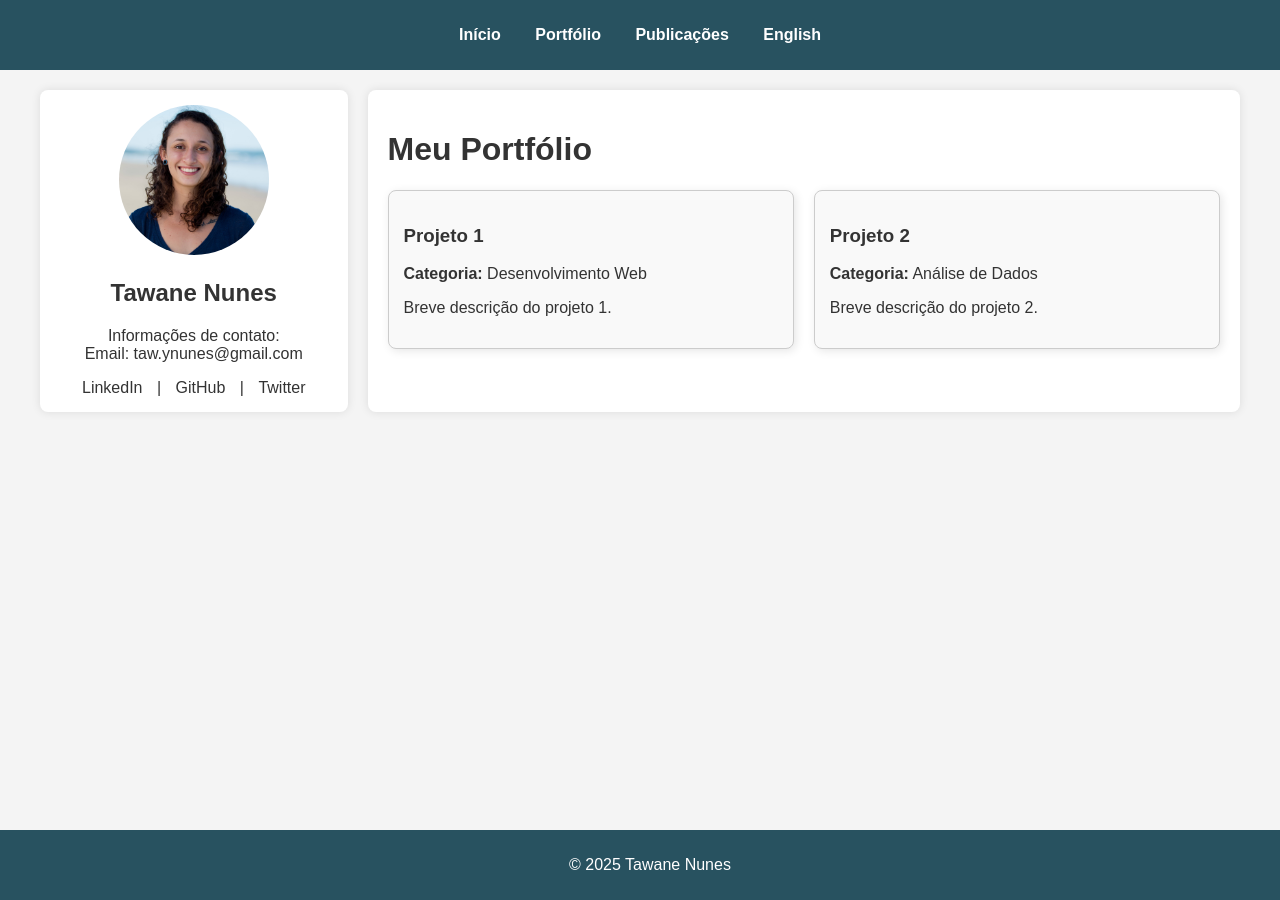
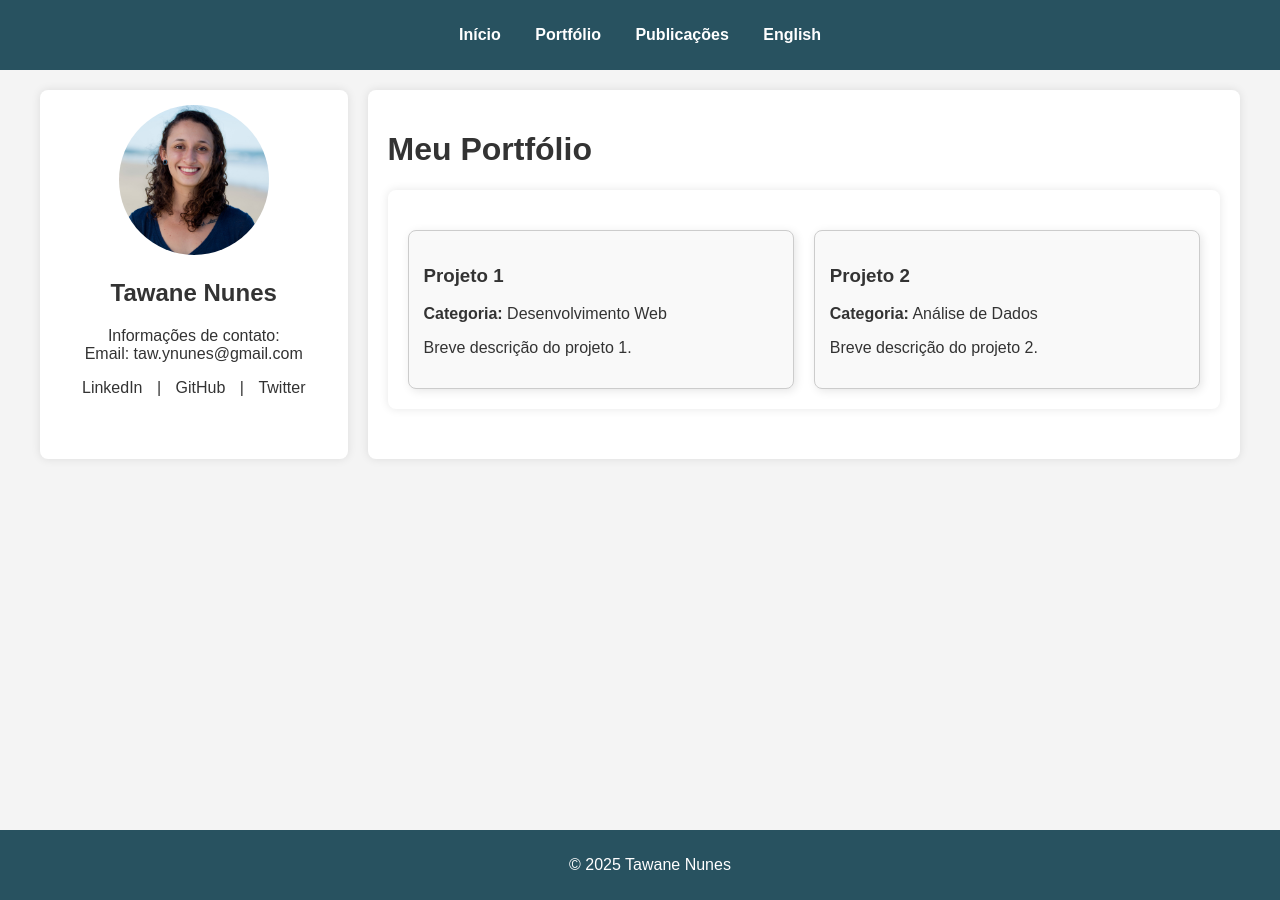
Before and after one commit to tawnunes/tawnunes.github.io, a Jekyll site: the page built from portfolio.md, in a window 1280 px wide. Built offline with Jekyll 4.4.1, drawn with Linux system fonts in a browser that asks for light colours.

Commit message:
trying the box thing again

```diff
--- a/css/style.css
+++ b/css/style.css
@@ -92,7 +92,7 @@ footer {
 }
 
 /* Seções destacadas (Publicações e Portfólio) */
-/*.section-container {
+.section-container {
   background-color: #fff;
   padding: 20px;
   border-radius: 8px;
@@ -123,6 +123,15 @@ footer {
   transform: scale(1.02);
 }
 
+/* Seções destacadas (Publicações e Portfólio) */
+.section-container {
+  background-color: #fff;
+  padding: 20px;
+  border-radius: 8px;
+  box-shadow: 0 0 10px rgba(0, 0, 0, 0.1);
+  margin-bottom: 30px;
+}
+
 /* Portfolio */
 .portfolio-grid {
   display: grid;
```
